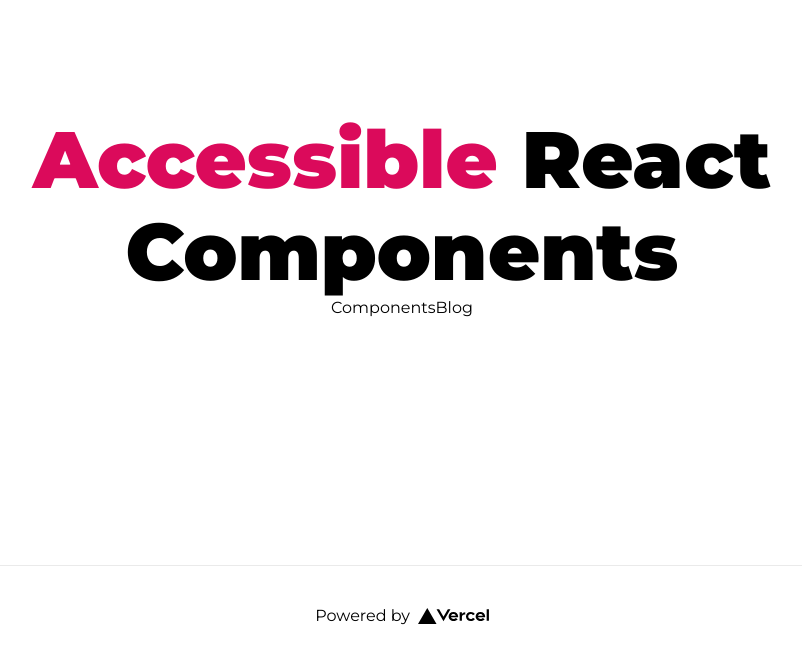
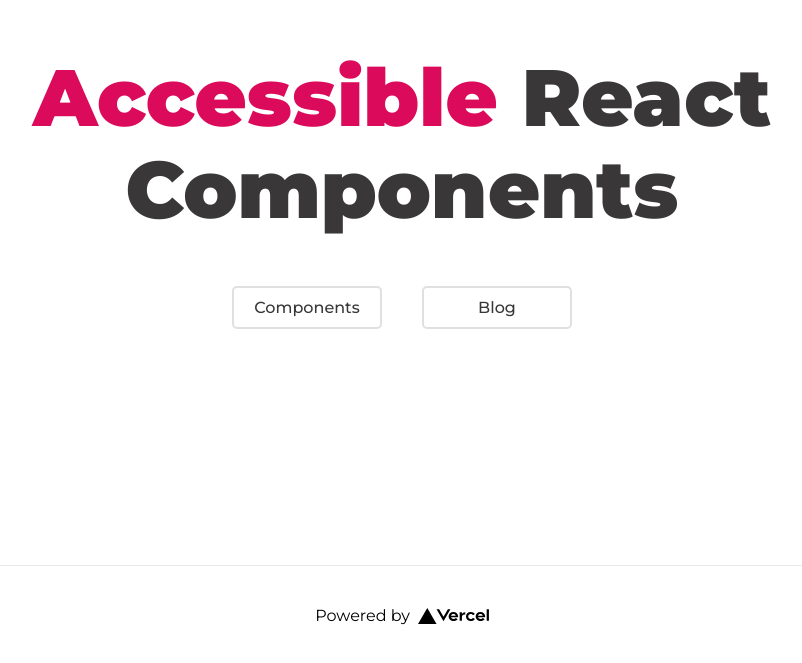
Before and after one commit to iamBevan/Accessible-React-Components, a Next.js app: page / in a window 1280 px wide. Shown: the part 135-798 px from the top of the page, without its empty margins (238-1040 px from the left). Built offline with nearby package versions, Linux system fonts and the light colour scheme.

Commit message:
refactor styling and add homepage links

```diff
--- a/pages/components/components.module.scss
+++ b/pages/components/components.module.scss
@@ -1,3 +1,8 @@
 .container{
 	align-items:center; text-align:center;
+
+	.dropdown{
+		display:flex;
+		justify-content:center;
+	}
 }
--- a/pages/index.tsx
+++ b/pages/index.tsx
@@ -14,7 +14,7 @@ export default function Home(): JSX.Element {
 					<span>Accessible </span>
 					React Components
 				</h1>
-				<div>
+				<div className={styles["buttons"]}>
 					<a href='/components'>Components</a>
 					<a href='/blog'>Blog</a>
 				</div>
--- a/styles/globals.scss
+++ b/styles/globals.scss
@@ -3,11 +3,13 @@
 :root{
 	--focus:#db0a5b;
 	--focus-shadow:#db0a5a17;
+
+	--font-family:'Montserrat', sans-serif;
 }
 
 html, body{
 	padding:0; margin:0;
-	font-family:'Montserrat', sans-serif;
+	font-family:var(--font-family);
 }
 
 a{
--- a/styles/home.module.scss
+++ b/styles/home.module.scss
@@ -21,6 +21,7 @@
 		font-weight:900;
 		line-height:1.15;
 		font-size:5rem;
+		color:#393737;
 
 		span{
 			color:var(--focus);
@@ -32,8 +33,28 @@
 		font-size:1.5rem;
 	}
 
-	.buttons {
+	.buttons{
+		margin:50px 0;
 
+		a{
+			color:#393737;
+			font-weight:500;
+			display:inline-block;
+			margin:0 20px; padding:10px;
+			width:150px;
+			border-radius:5px;
+			border:2px solid #94949449;
+
+			&:hover{
+				border-color:#919191;
+			}
+
+			&:focus{
+				outline:0;
+				border:2px solid var(--focus);
+				box-shadow:0 0 0 4px var(--focus-shadow);
+			}
+		}
 	}
 }
 
```
Also changed, not shown: components/dropdown/dropdown.module.scss (+5 -12 lines), pages/components/components.tsx (+8 -0 lines), .svgrrc.js.
